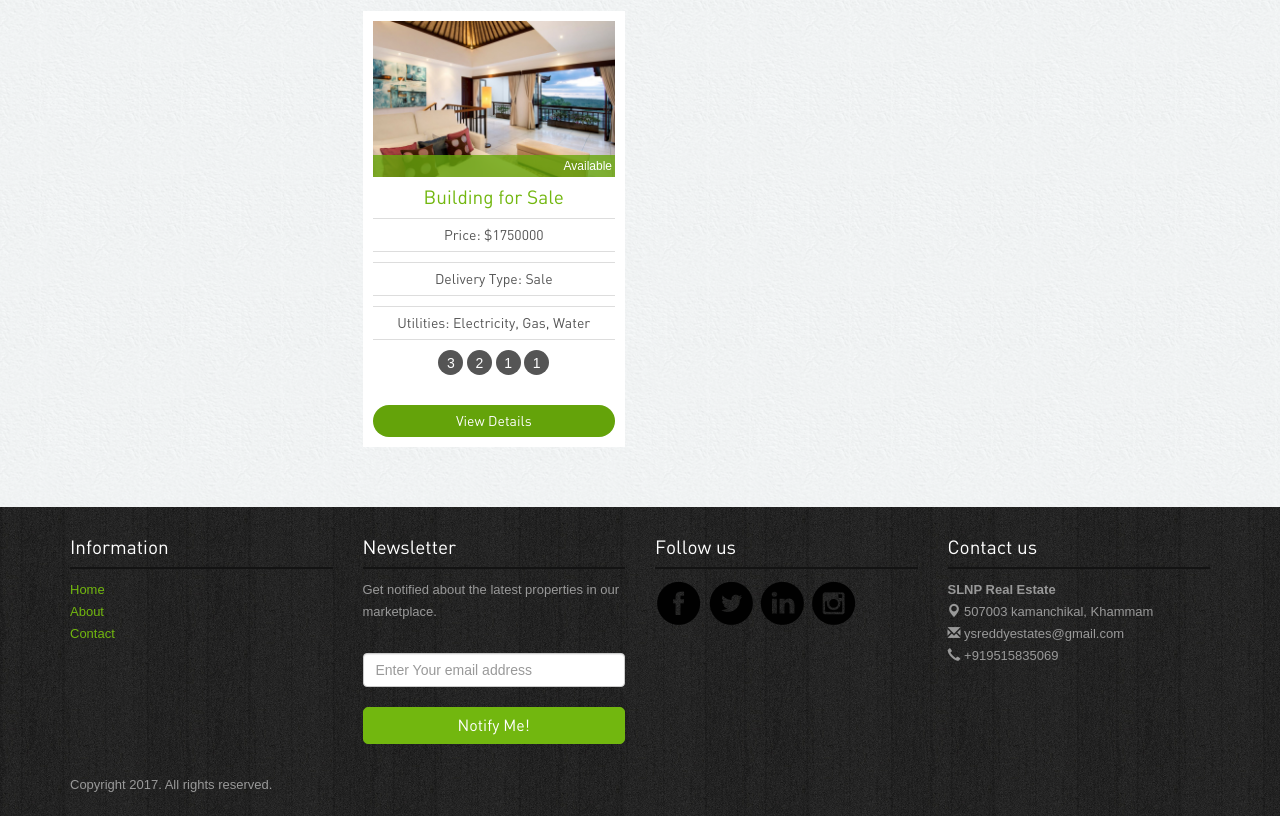
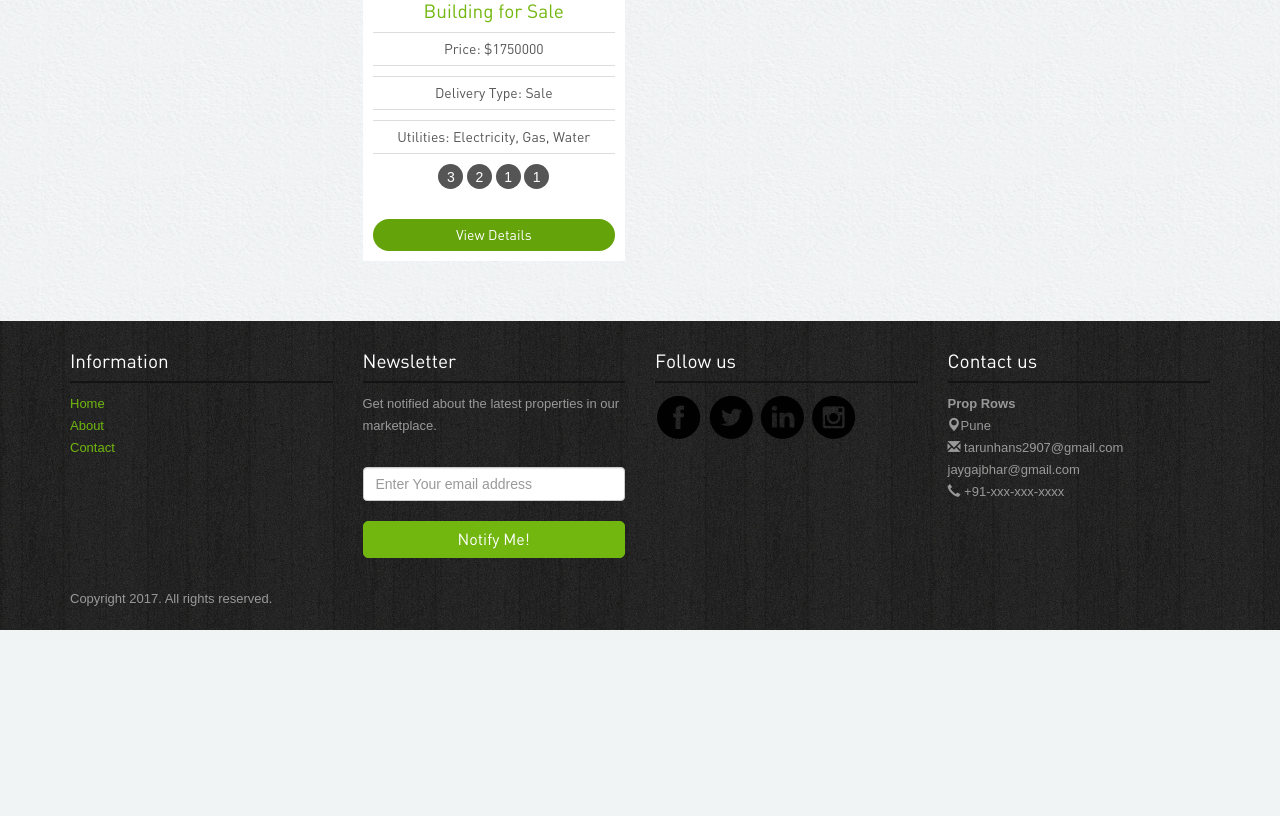
Before and after one commit to TarunAsrani/PropRows, a PHP site: page /sale.php in a window 1280 px wide. Shown: the part 1018-1834 px from the top of the page. After the commit the page ends 1648 px from the top, so only its background shows below. Run offline with PHP 8.4, Linux system fonts and the light colour scheme; data comes from the database, SQL or seed files in the repository.

Commit message:
UI Changes

```diff
--- a/realestatewebsite/property-detail.php
+++ b/realestatewebsite/property-detail.php
@@ -207,7 +207,7 @@
       <div class="carousel-inner">
       	<!-- Item 0 -->
         <div class="item active">
-          <img src="images/properties/default.jpg" class="properties" alt="properties" />
+          <img src="images/properties/default.png" class="properties" alt="properties" />
         </div>
         <!-- #Item 0 -->
 
--- a/realestatewebsite/sale.php
+++ b/realestatewebsite/sale.php
@@ -15,7 +15,7 @@
 <!-- Mirrored from thebootstrapthemes.com/live/thebootstrapthemes-realestate/buysalerent.php by HTTrack Website Copier/3.x [XR&CO'2014], Tue, 11 Apr 2017 02:45:10 GMT -->
 <!-- Added by HTTrack --><meta http-equiv="content-type" content="text/html;charset=UTF-8" /><!-- /Added by HTTrack -->
 <head>
-<title>Sale - Sri Lakshmi Narasimha Real Estate</title>
+<title>Sale - Prop Rows</title>
 <meta charset="UTF-8" />
   <meta name="viewport" content="width=device-width, initial-scale=1.0"/>
 
@@ -89,7 +89,7 @@
 
 <!-- Header Starts -->
 <div class="header">
-<a href="index.php"><img src="images/header.png" alt="Realestate"></a>
+<a href="index.php"><img src="images/pngegg.png" width="10%"alt="Realestate"></a>
 
             <div class="menu">
               <ul class="pull-right">
@@ -255,10 +255,10 @@
 
              <div class="col-lg-3 col-sm-3">
                     <h4>Contact us</h4>
-                    <p><b>SLNP Real Estate</b><br>
-<span class="glyphicon glyphicon-map-marker"></span> 507003 kamanchikal, Khammam <br>
-<span class="glyphicon glyphicon-envelope"></span> ysreddyestates@gmail.com<br>
-<span class="glyphicon glyphicon-earphone"></span> +919515835069</p>
+                    <p><b>Prop Rows</b><br>
+                      <span class="glyphicon glyphicon-map-marker"></span>Pune<br>
+                      <span class="glyphicon glyphicon-envelope"></span> tarunhans2907@gmail.com jaygajbhar@gmail.com<br>
+                      <span class="glyphicon glyphicon-earphone"></span> +91-xxx-xxx-xxxx</p>
             </div>
         </div>
 <p class="copyright">Copyright 2017. All rights reserved.	</p>
```
Also changed, not shown: realestatewebsite/rent.php (+6 -6 lines), realestatewebsite/images/properties/default.png (added).
